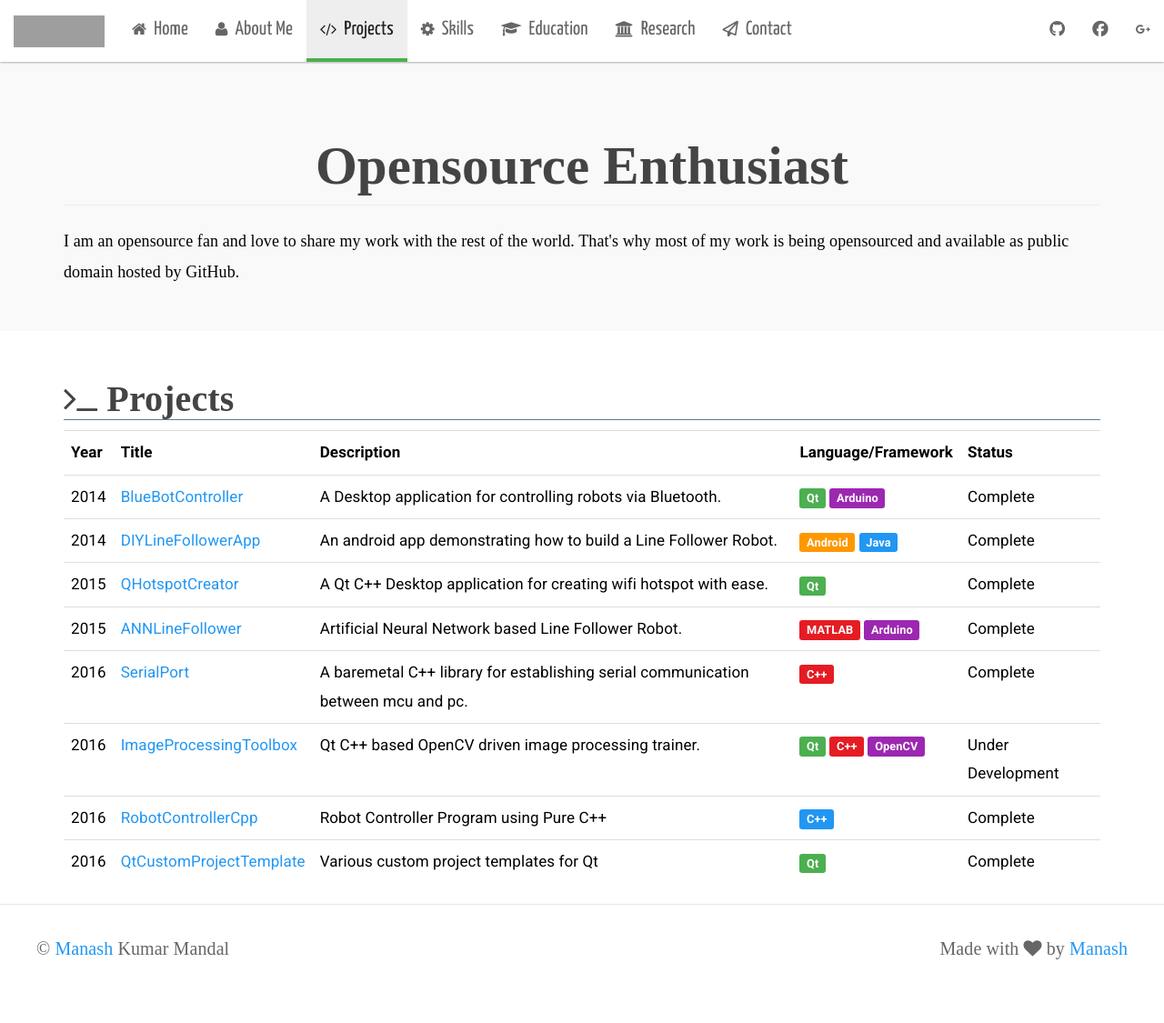
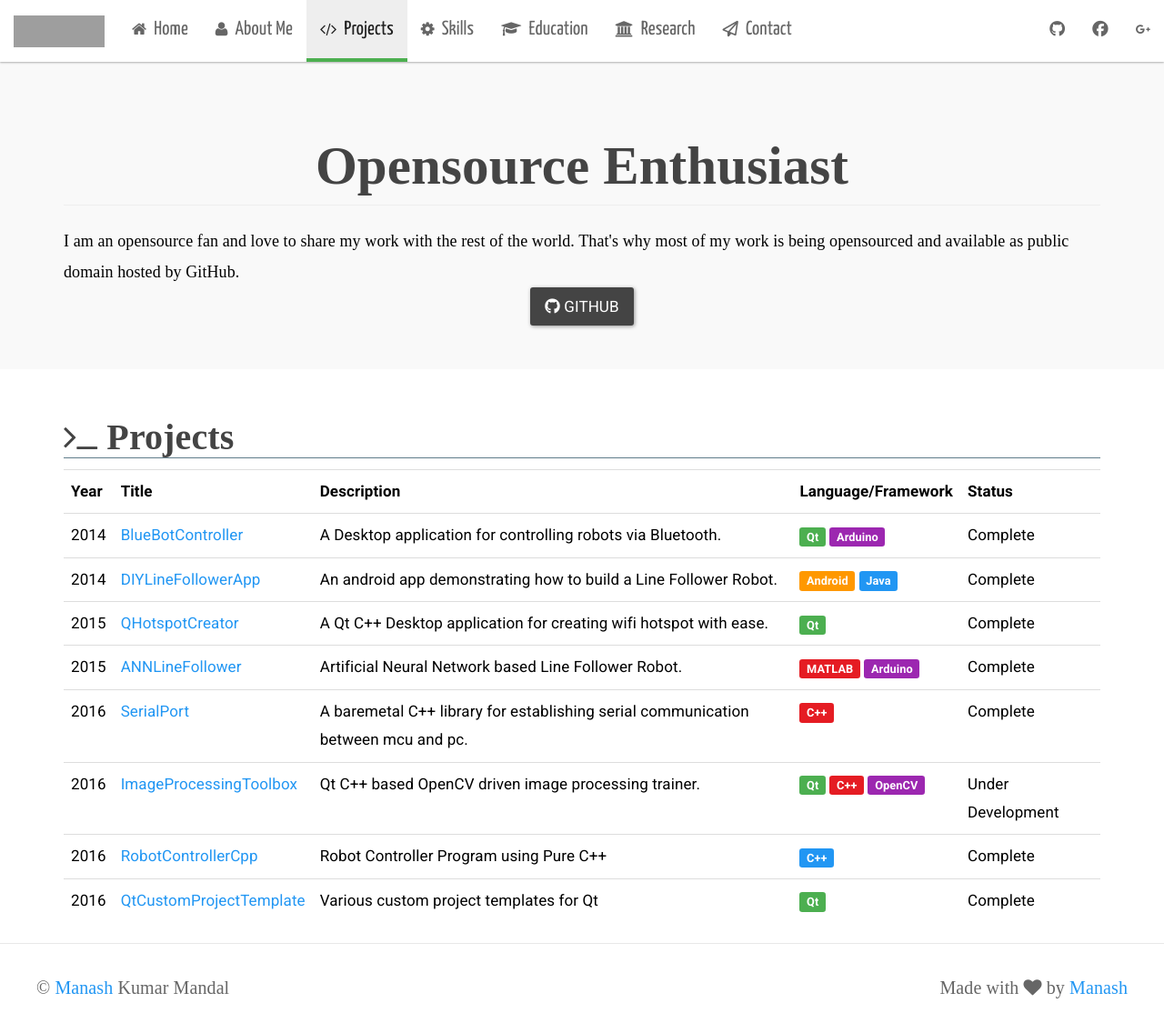
Before and after one commit to manashmandal/manashmandal.github.io, a Jekyll site: the page built from projects.html, in a window 1280 px wide and 1125 px high. Shown: the whole window at 91% size. Built offline with Jekyll 4.4.1, drawn with Linux system fonts in a browser that asks for light colours; nearby versions of some CDN libraries; some web fonts are replaced; grey boxes are pictures that could not be loaded.

Commit message:
fixed button

```diff
--- a/projects.html
+++ b/projects.html
@@ -10,6 +10,9 @@ title: Projects
         <div class="para-graph">
             I am an opensource fan and love to share my work with the rest of the world. That's why most of my work is being opensourced and available as public domain hosted by GitHub.
         </div>
+
+        <a href="http://github.manash.me" target="_blank"><div class="text-center"><button class="btn btn-lg btn-github"><span class="fa fa-github"></span> GitHub</button></div></a>
+
     </div>
 </div>
 
```
